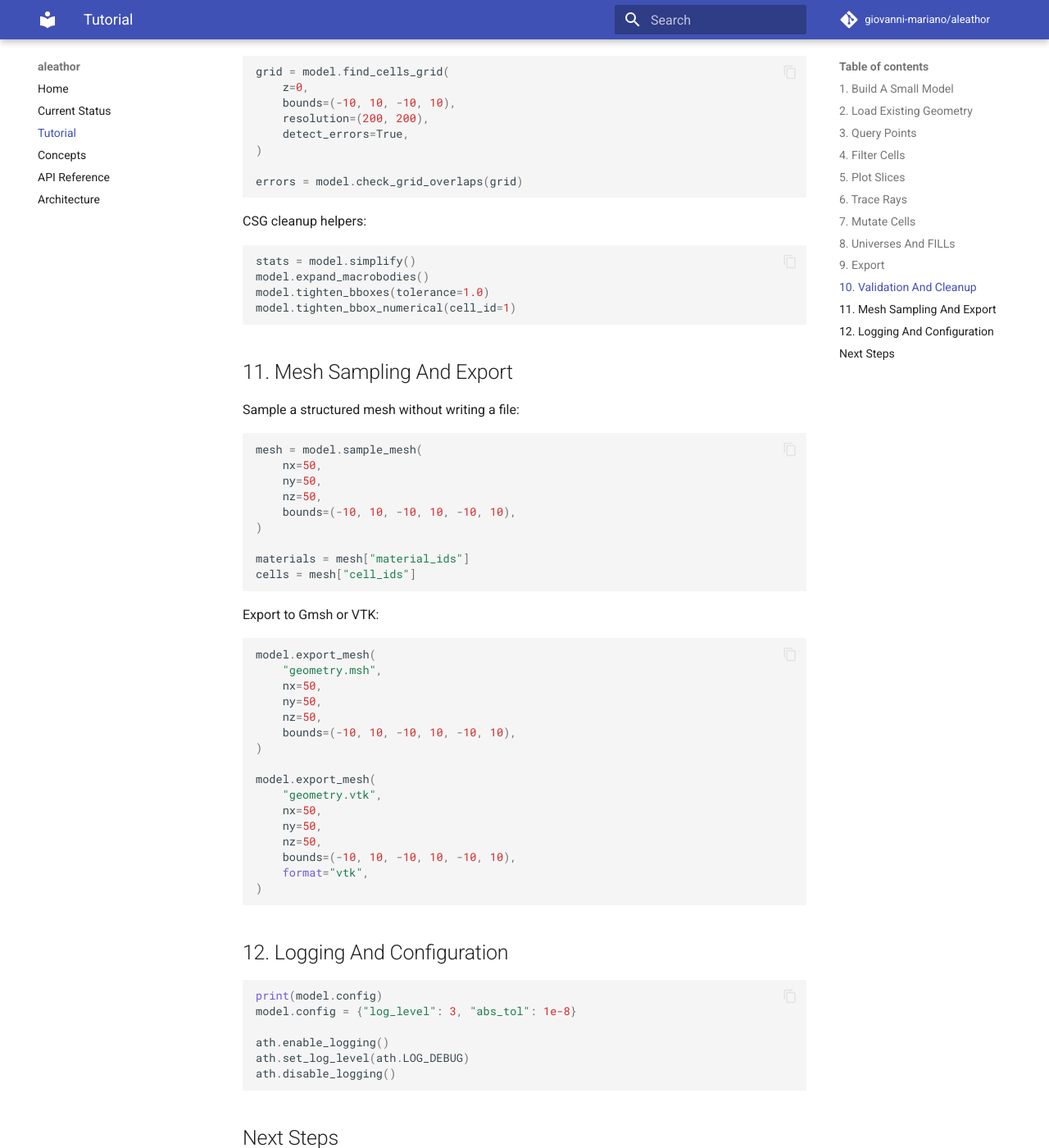
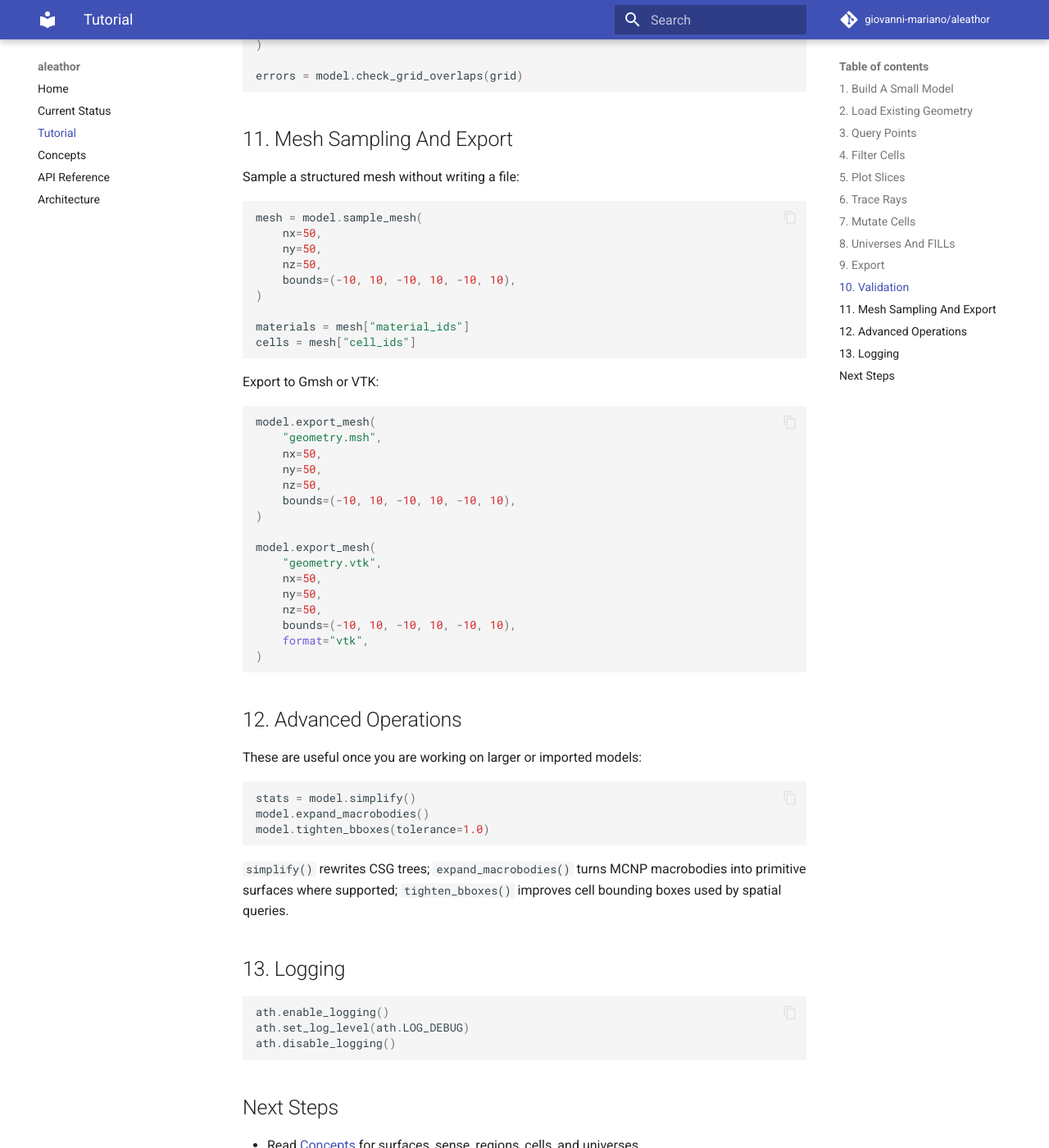
Before and after one commit to giovanni-mariano/aleathor, an MkDocs documentation site: the page built from docs/TUTORIAL.md, in a window 1280 px wide and 1400 px high, scrolled down 5780 px. Shown: the whole window at 82% size. Built offline with MkDocs 1.6.1 and Material for MkDocs 9.7.7, drawn with Linux system fonts in a browser that asks for light colours; comment, search, counter and statistics services are not loaded; some of the changed text lies outside the part shown.

Commit message:
fixed tutorial.md

````diff
--- a/docs/TUTORIAL.md
+++ b/docs/TUTORIAL.md
@@ -92,7 +92,6 @@ If you already know the cell ID:
 cell = model[1]              # Same as model.get_cell(1)
 print(cell.material)
 print(cell.bounds)
-print(cell.expr())           # MCNP-style CSG expression
 ```
 
 ## 4. Filter Cells
@@ -114,7 +113,7 @@ print(model.cells.materials())
 print(model.cells.universes())
 ```
 
-The lower-level methods `get_cells_by_material()`, `get_cells_by_universe()`, and `get_cells_in_bbox()` return C cell indices. For user code, prefer `model.cells`.
+Prefer `model.cells` for user code; it returns `Cell` views rather than backend indices.
 
 ## 5. Plot Slices
 
@@ -154,7 +153,6 @@ grid = model.find_cells_grid(
 cell_ids = grid["cell_ids"]
 material_ids = grid["material_ids"]
 
-curves = model.get_slice_curves_z(0, (-10, 10, -10, 10))
 ```
 
 For arbitrary planes, use `origin`, `normal`, and optionally `up`:
@@ -225,11 +223,10 @@ You can also update through the model:
 model.update_cell(1, material=3, density=7.8)
 ```
 
-FILL can be changed with either `cell.fill` or `model.set_fill()`:
+FILL can be changed through the `Cell` view:
 
 ```python
 cell.fill = 5
-model.set_fill(cell_id=1, fill_universe=5)
 ```
 
 ## 8. Universes And FILLs
@@ -255,13 +252,7 @@ print([c.id for c in pin.cell_path_at(0, 0, 0)])
 
 ## 9. Export
 
-```python
-model.export_mcnp("geometry.inp")
-model.export_openmc("geometry.xml")
-model.export_serpent("geometry.serp")
-```
-
-Or use extension-based detection:
+Use `save()` and let aleathor choose the format from the extension:
 
 ```python
 model.save("geometry.inp")      # MCNP
@@ -284,7 +275,9 @@ model.save("geometry.xml")
 
 Always inspect and validate converted output before using it for production transport runs.
 
-## 10. Validation And Cleanup
+The explicit methods `export_mcnp()`, `export_openmc()`, and `export_serpent()` are also available when you do not want extension-based detection.
+
+## 10. Validation
 
 Overlap search is sampling-based:
 
@@ -304,15 +297,6 @@ grid = model.find_cells_grid(
 )
 
 errors = model.check_grid_overlaps(grid)
-```
-
-CSG cleanup helpers:
-
-```python
-stats = model.simplify()
-model.expand_macrobodies()
-model.tighten_bboxes(tolerance=1.0)
-model.tighten_bbox_numerical(cell_id=1)
 ```
 
 ## 11. Mesh Sampling And Export
@@ -352,12 +336,21 @@ model.export_mesh(
 )
 ```
 
-## 12. Logging And Configuration
+## 12. Advanced Operations
+
+These are useful once you are working on larger or imported models:
 
 ```python
-print(model.config)
-model.config = {"log_level": 3, "abs_tol": 1e-8}
+stats = model.simplify()
+model.expand_macrobodies()
+model.tighten_bboxes(tolerance=1.0)
+```
 
+`simplify()` rewrites CSG trees; `expand_macrobodies()` turns MCNP macrobodies into primitive surfaces where supported; `tighten_bboxes()` improves cell bounding boxes used by spatial queries.
+
+## 13. Logging
+
+```python
 ath.enable_logging()
 ath.set_log_level(ath.LOG_DEBUG)
 ath.disable_logging()
````
